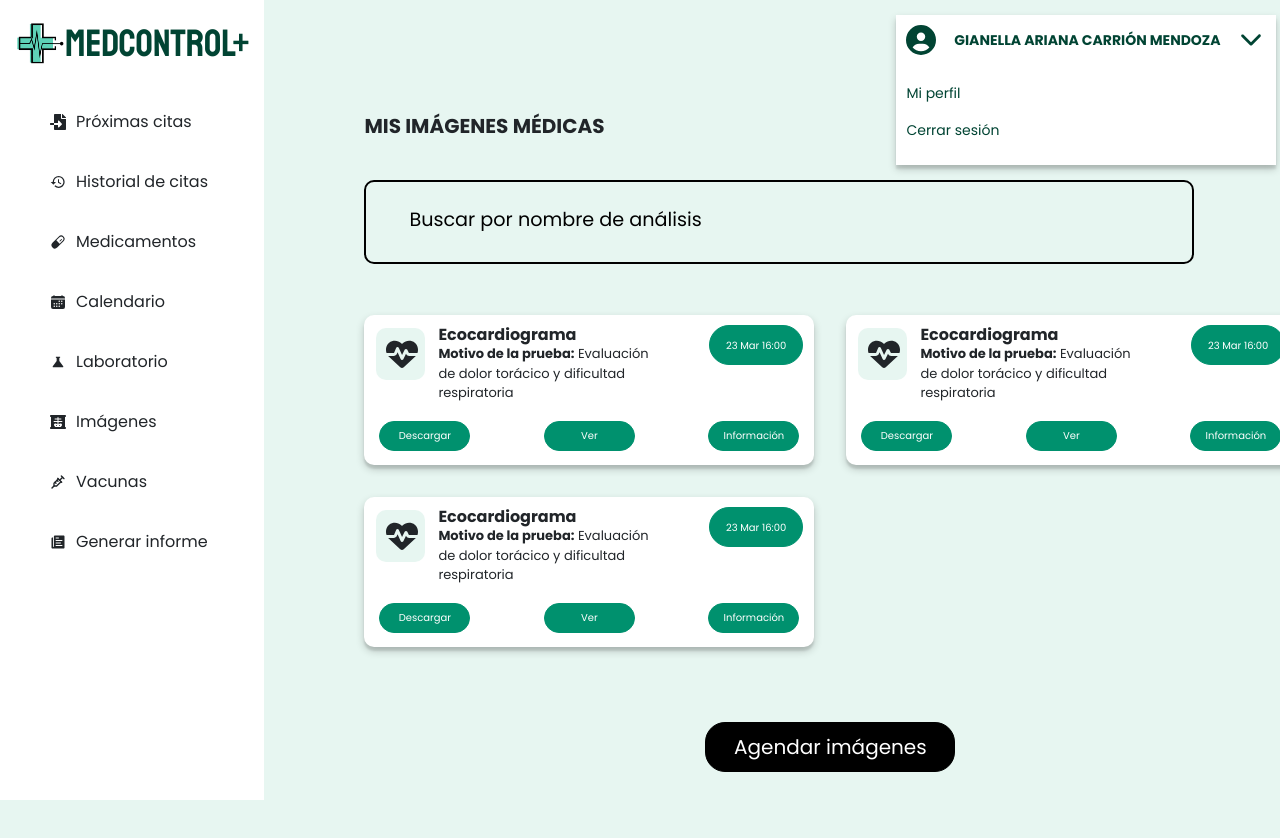
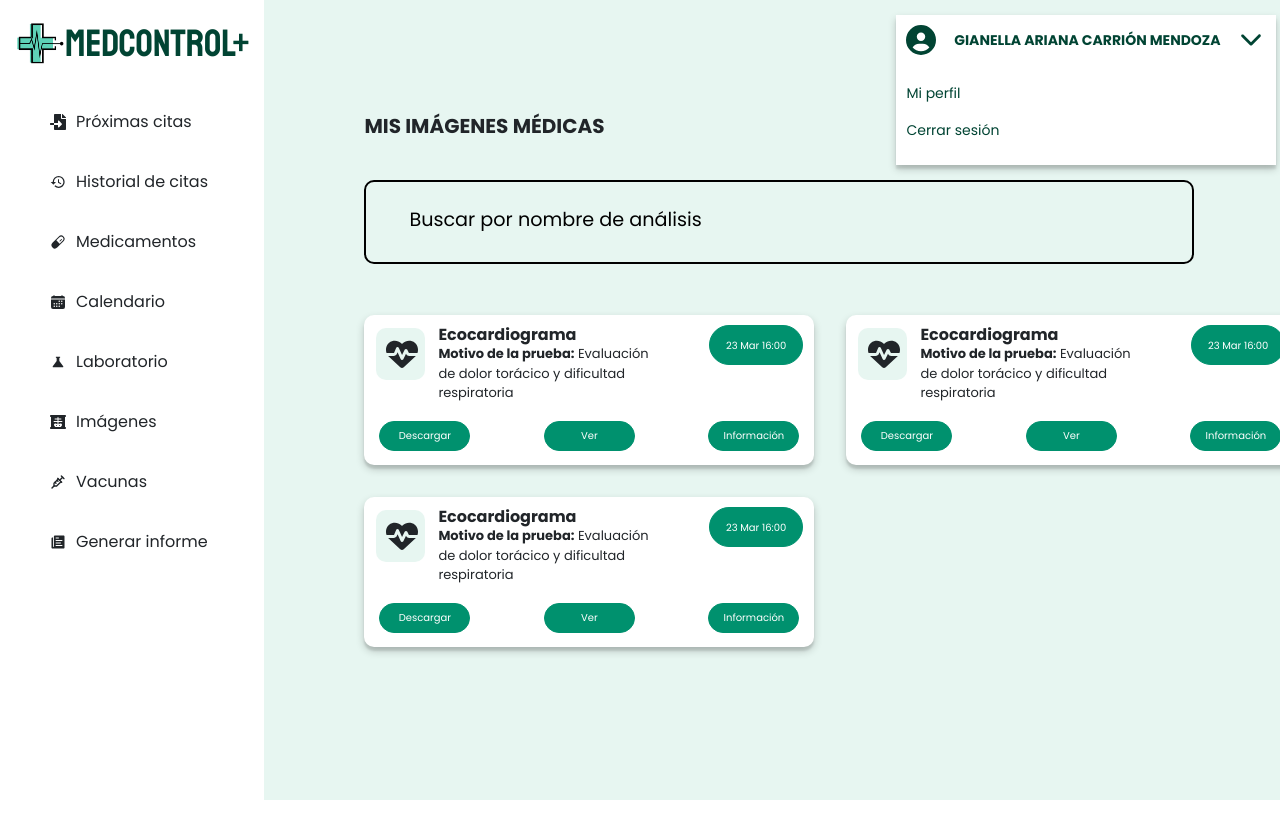
Before and after one commit to AlonsoPaz12/Proyecto_Software_2, a Next.js app in the folder frontend/: page /ImagenesMedicas in a window 1280 px wide. Shown: the top 838 px of the page. After the commit the page ends 800 px from the top, so only its background shows below. Built offline with nearby package versions, Linux system fonts and the light colour scheme.

Commit message:
editando pantalla

```diff
--- a/frontend/src/app/ImagenesMedicas/page.jsx
+++ b/frontend/src/app/ImagenesMedicas/page.jsx
@@ -3,7 +3,6 @@
 import React, { useState } from 'react';
 import styles from './page.module.css';
 import LeftBar from '@/components/LeftBar/LeftBar';
-import Button from 'react-bootstrap/Button';
 import ProfileCard from '@/components/ProfileCard/ProfileCard';
 import ImagenesCard from '@/components/ImagenesCard/ImagenesCard';
 
@@ -26,9 +25,6 @@ const ImagenesMedicas = () => {
           <ImagenesCard/>
           <ImagenesCard/>
         </div>
-        <div className={styles.footer}>
-          <Button variant="dark" className={styles.agregarImagen}>Agendar imágenes</Button>
-        </div>
       </div>
     </div>
   );
```
Also changed, not shown: 1 other file (tests, documents, lock files or other folders).
